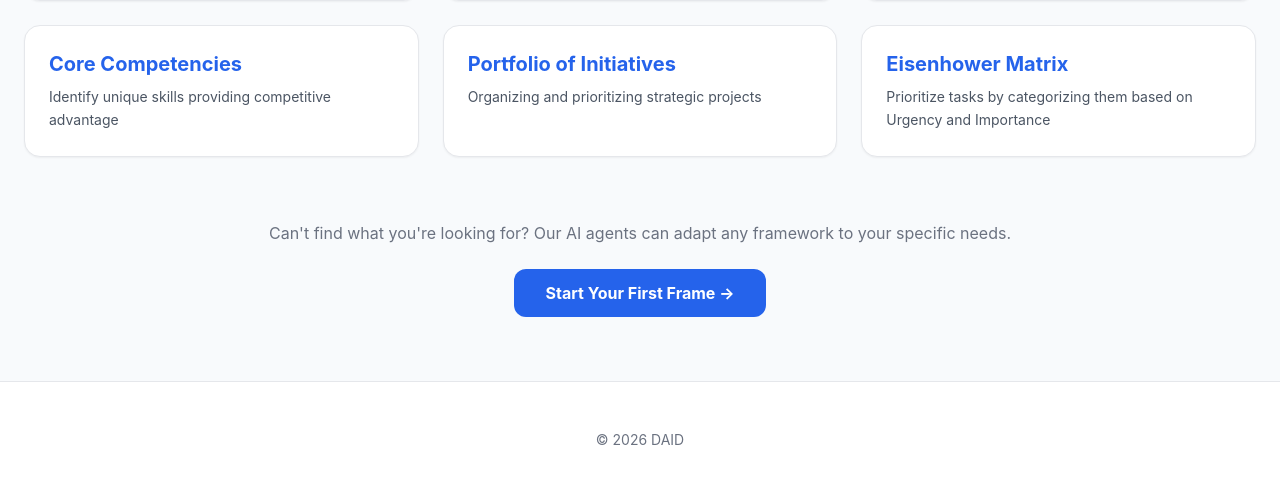
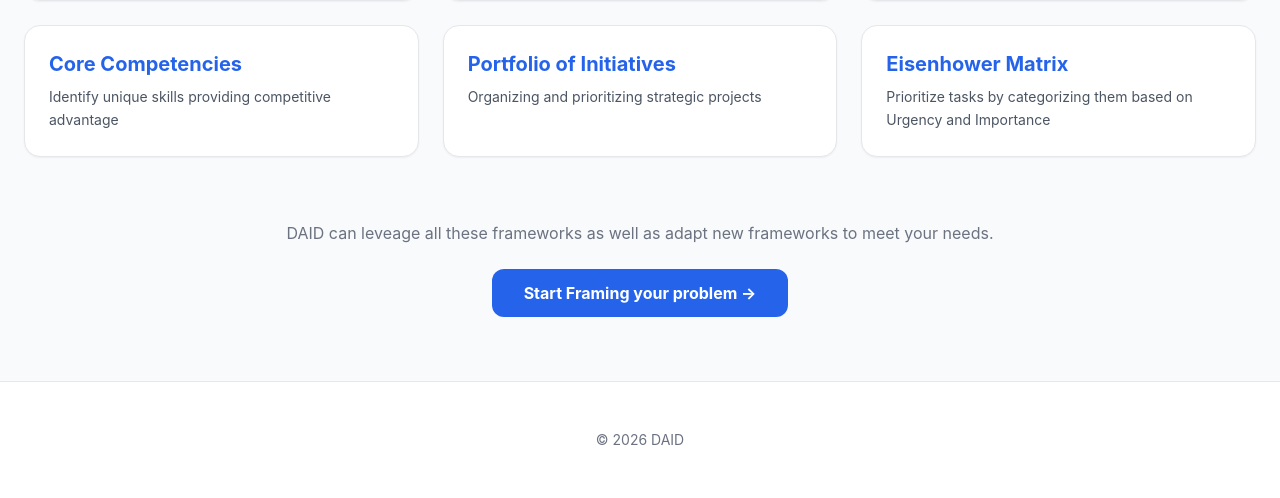
Before and after one commit to edimaudo/DAID, a FastAPI app: page /decision-information in a window 1280 px wide. Shown: the part 4049-4547 px from the top of the page. Run offline with FastAPI, Linux system fonts and the light colour scheme; some libraries are stand-ins or nearby versions.

Commit message:
Update decision_info.html

```diff
--- a/templates/decision_info.html
+++ b/templates/decision_info.html
@@ -122,8 +122,8 @@
     </div>
 
     <div class="mt-16 text-center">
-        <p class="text-gray-500 mb-6">Can't find what you're looking for? Our AI agents can adapt any framework to your specific needs.</p>
-        <a href="/framer" class="inline-block bg-blue-600 text-white px-8 py-3 rounded-xl font-bold hover:bg-blue-700 transition">Start Your First Frame →</a>
+        <p class="text-gray-500 mb-6">DAID can leveage all these frameworks as well as adapt new frameworks to meet your needs.</p>
+        <a href="/framer" class="inline-block bg-blue-600 text-white px-8 py-3 rounded-xl font-bold hover:bg-blue-700 transition">Start Framing your problem →</a>
     </div>
 </div>
 
```
